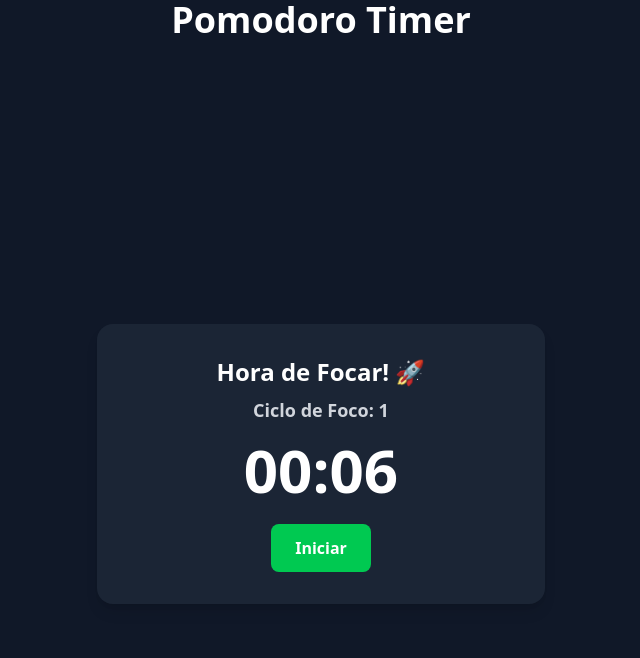
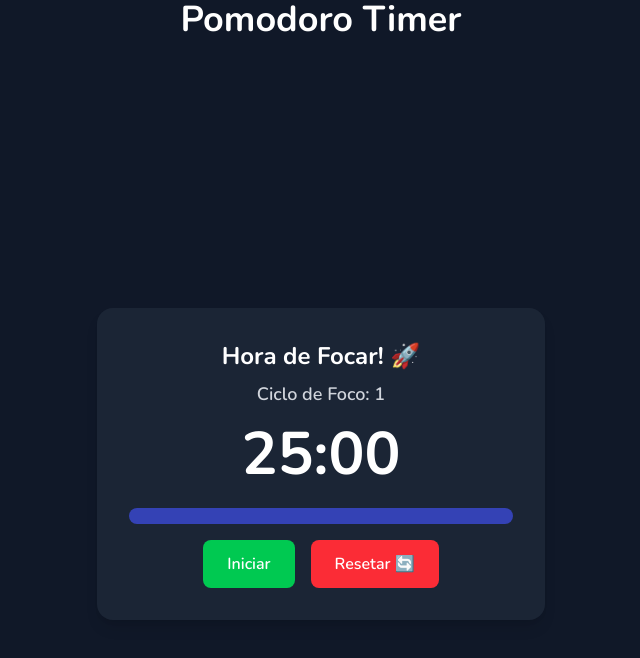
Before and after one commit to vinioliveirar/pomodoro-timer-pwa, a React (Vite) app: page / in a window 1280 px wide. Shown: the top 658 px of the page, without its empty margins (319-959 px from the left). Built offline with nearby package versions, Linux system fonts and the light colour scheme.

Commit message:
feat: Implementa persistência do estado de pausa e reset do timer

```diff
--- a/src/components/Timer/Timer.jsx
+++ b/src/components/Timer/Timer.jsx
@@ -2,71 +2,105 @@ import { useState, useEffect } from "react";
 import beepSound from "../../assets/sounds/beep.mp3";
 
 export default function Timer() {
-  const [time, setTime] = useState(0.1 * 60); // 25 minutos em segundos
-  const [isRunning, setIsRunning] = useState(false); //controle do time rodando
-  const [isBreak, setIsBreak] = useState(false); //controla a pausa
-  const [focusCycles, setFocusCycles] = useState(0); //contador de ciclos
+  const [time, setTime] = useState(() => {
+    const savedTime = localStorage.getItem("pomodoroTime");
+    return savedTime ? parseInt(savedTime, 10) : 1500;
+  });
+
+  const [isBreak, setIsBreak] = useState(() => {
+    const savedBreak = localStorage.getItem("isBreak");
+    return savedBreak === "true"; // Converte string para booleano
+  });
+
+  const [isRunning, setIsRunning] = useState(false);
+  const [focusCycles, setFocusCycles] = useState(() => {
+    const savedCycles = localStorage.getItem("focusCycles");
+    return savedCycles ? parseInt(savedCycles, 10) : 0;
+  });
+
+  const maxTime = isBreak ? (focusCycles >= 3 ? 900 : 300) : 1500; // 15min, 5min ou 25min
 
   useEffect(() => {
     let interval;
-
     if (isRunning && time > 0) {
       interval = setInterval(() => {
-        setTime((prevTime) => prevTime - 1);
+        setTime((prevTime) => {
+          const newTime = prevTime - 1;
+          localStorage.setItem("pomodoroTime", newTime);
+          return newTime;
+        });
       }, 1000);
     } else if (time === 0) {
       playAlarm();
       setIsRunning(false);
+      localStorage.removeItem("pomodoroTime");
 
       if (!isBreak) {
-        setFocusCycles((prevCycles) => prevCycles + 1); // Aumenta ciclo após foco
+        setFocusCycles((prevCycles) => prevCycles + 1);
       }
 
-      setIsBreak((prev) => !prev);
+      setIsBreak((prev) => {
+        const newBreakState = !prev;
+        localStorage.setItem("isBreak", newBreakState);
+        return newBreakState;
+      });
 
       if (!isBreak && focusCycles >= 3) {
-        setFocusCycles(0); // Reseta contador após o long break
-        setTime(900); // 15 minutos (Long Break)
+        setFocusCycles(0);
+        setTime(900);
+        localStorage.removeItem("isBreak");
       } else {
-        setTime(isBreak ? 1500 : 300); // 25 min foco / 5 min pausa
+        setTime(isBreak ? 1500 : 300);
       }
     }
 
     return () => clearInterval(interval);
   }, [isRunning, time, isBreak, focusCycles]);
 
+  useEffect(() => {
+    localStorage.setItem("focusCycles", focusCycles);
+    localStorage.setItem("isBreak", isBreak);
+  }, [focusCycles, isBreak]);
 
-  //função de pular ciclo ou break
   const handleSkip = () => {
     if (isBreak) {
-      setIsBreak(false)
-      setTime(1500)
+      setIsBreak(false);
+      setTime(1500);
     } else {
       if (focusCycles >= 3) {
-        setFocusCycles(0)
-        setTime(900)
+        setFocusCycles(0);
+        setTime(900);
       } else {
-        setFocusCycles((prev) => prev + 1)
+        setFocusCycles((prev) => prev + 1);
         setTime(300);
       }
-      setIsBreak(true)
+      setIsBreak(true);
     }
     setIsRunning(false);
-  }
+  };
 
-  //função que faz o som
+  const resetTimer = () => {
+    setTime(1500);
+    setIsBreak(false);
+    setIsRunning(false);
+    setFocusCycles(0);
+    localStorage.removeItem("pomodoroTime");
+    localStorage.removeItem("isBreak");
+    localStorage.removeItem("focusCycles");
+  };
+
   const playAlarm = () => {
     const alarmSound = new Audio(beepSound);
     alarmSound.play().catch((error) => console.error("Erro ao reproduzir som:", error));
   };
 
-  //função que formata o tempo
   function formatTime(seconds) {
-    const minutes = Math.floor(seconds / 60); //arredonda para baixo, deixando num inteiro
+    const minutes = Math.floor(seconds / 60);
     const secs = seconds % 60;
     return `${String(minutes).padStart(2, "0")}:${String(secs).padStart(2, "0")}`;
-    //garante que os minutos e segundos tenha 2 digitos
   }
+
+  const progress = (time / maxTime) * 100; // Calcula a % do tempo restante
 
   return (
     <section className="flex flex-col items-center justify-center min-h-screen bg-gray-900 text-white">
@@ -79,6 +113,17 @@ export default function Timer() {
         </h3>
 
         <h2 className="text-6xl font-bold mb-6">{formatTime(time)}</h2>
+
+        {/* Barra de Progresso */}
+        <div className="w-full h-4 bg-gray-700 rounded-lg overflow-hidden mb-4">
+          <div
+            className="h-full transition-all duration-500"
+            style={{
+              width: `${progress}%`,
+              backgroundColor: isBreak ? "#F7CA11" : "#3442B5", // Amarelo na pausa, Azul no foco
+            }}
+          ></div>
+        </div>
 
         <div className="flex gap-4 justify-center">
           <button
@@ -97,9 +142,15 @@ export default function Timer() {
               Pular ⏩
             </button>
           )}
+
+          <button
+            className="px-6 py-3 bg-red-500 hover:bg-red-600 text-white rounded-lg font-semibold transition"
+            onClick={resetTimer}
+          >
+            Resetar 🔄
+          </button>
         </div>
       </div>
     </section>
   );
-
 }
--- a/src/index.css
+++ b/src/index.css
@@ -1,15 +1,5 @@
-/*:root {
-  font-family: system-ui, Avenir, Helvetica, Arial, sans-serif;
-  line-height: 1.5;
-  font-weight: 400;
+@import url('https://fonts.googleapis.com/css2?family=Nunito:wght@300;400;600;700&display=swap');
 
-  color-scheme: light dark;
-  color: rgba(255, 255, 255, 0.87);
-  background-color: #242424;
-
-  font-synthesis: none;
-  text-rendering: optimizeLegibility;
-  -webkit-font-smoothing: antialiased;
-  -moz-osx-font-smoothing: grayscale;
+body {
+  font-family: 'Nunito', sans-serif;
 }
-*/
--- /dev/null
+++ b/tailwind.config.js
@@ -0,0 +1,11 @@
+/** @type {import('tailwindcss').Config} */
+export default {
+  theme: {
+    extend: {
+      fontFamily: {
+        nunito: ["Nunito", "sans-serif"], // Define a fonte personalizada
+      },
+    },
+  },
+  plugins: [],
+};
```
